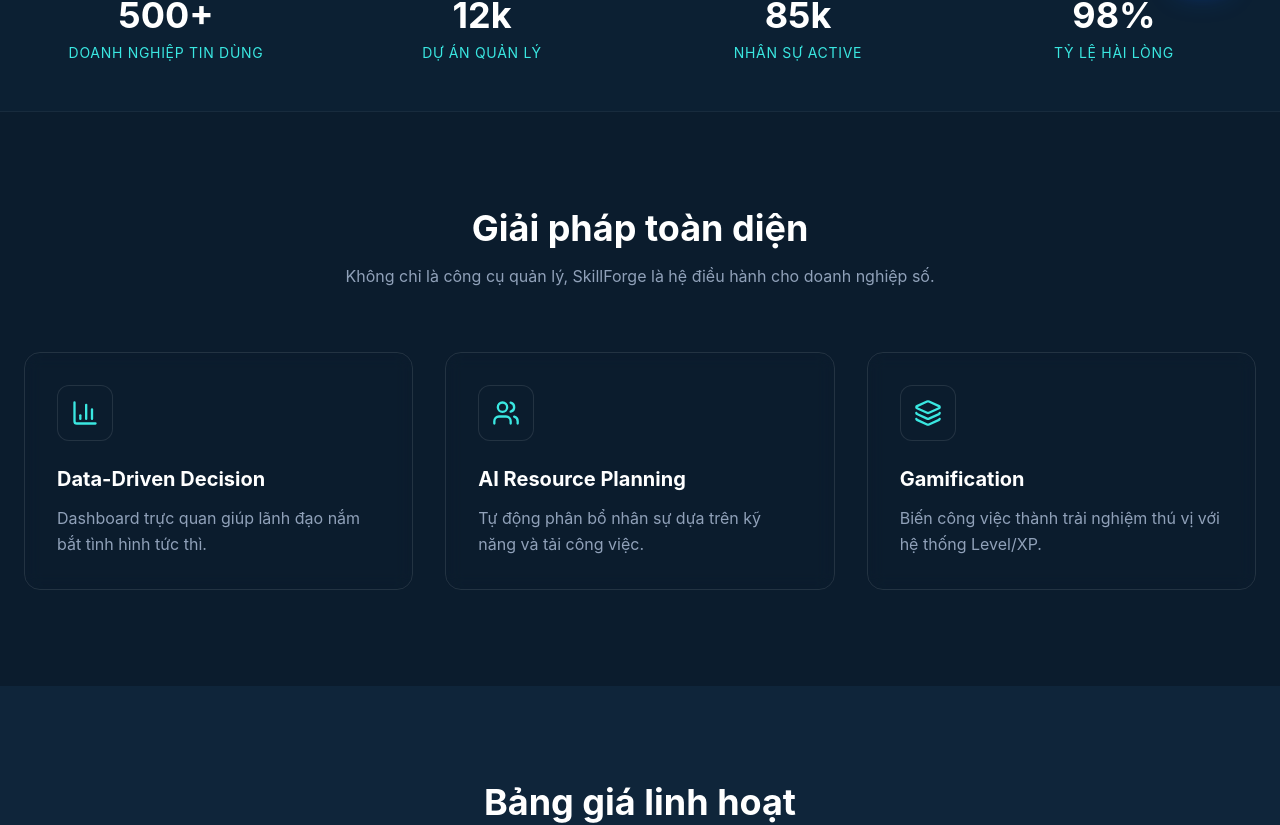
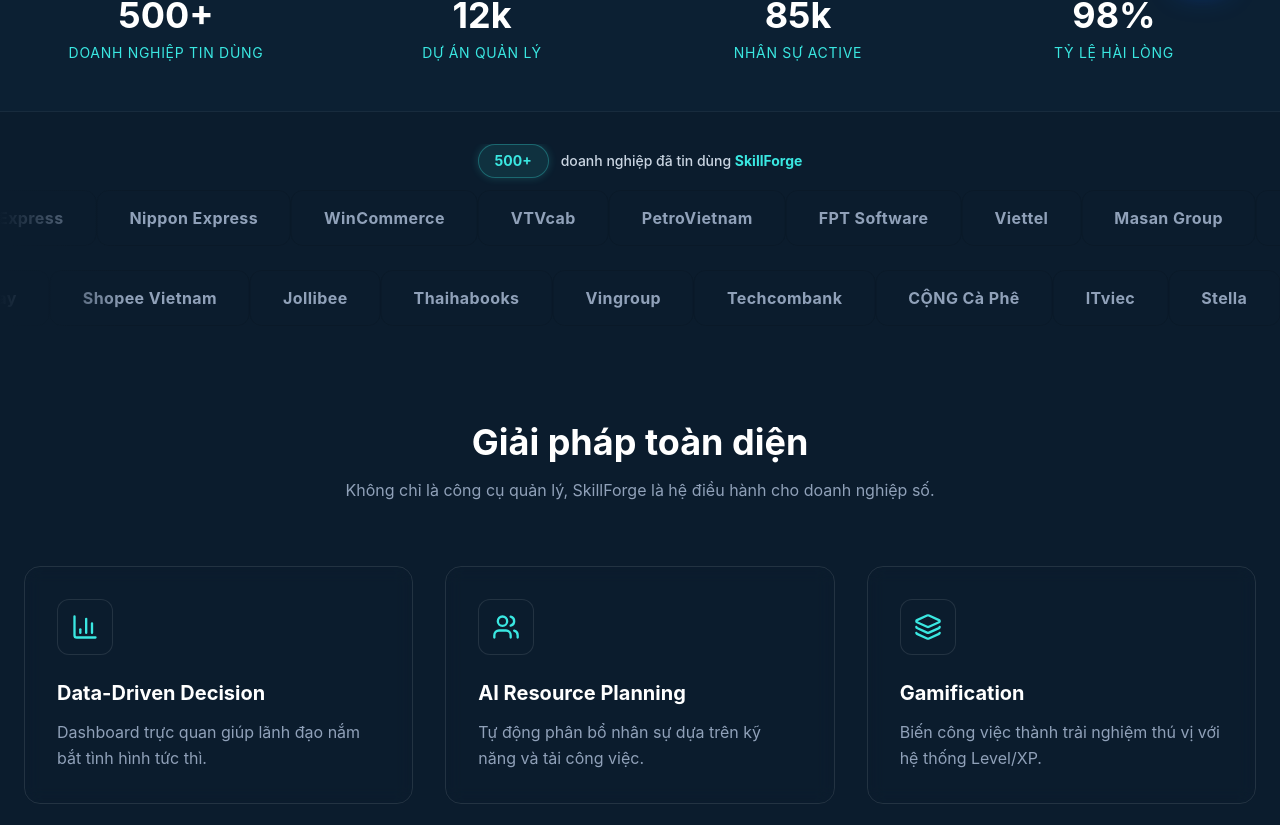
Before and after one commit to huy24isme/SkillForge, a React (Vite) app: page / in a window 1280 px wide. Shown: the part 788-1613 px from the top of the page. Built offline with nearby package versions, Linux system fonts and the light colour scheme.

Commit message:
Update Landing

```diff
--- a/src/pages/LandingPage.tsx
+++ b/src/pages/LandingPage.tsx
@@ -489,6 +489,84 @@
         </div>
       </motion.section>
 
+      {/* Logo Marquee - Trusted Partners */}
+      <section className="mt-8 py-16 bg-[#0B1C2D] relative overflow-hidden">
+        <motion.div
+          className="text-center mb-10"
+          initial={{ opacity: 0, y: 20 }}
+          whileInView={{ opacity: 1, y: 0 }}
+          viewport={{ once: true, amount: 0.5 }}
+          transition={{ duration: 0.6 }}
+        >
+          <div className="inline-flex items-center gap-3 mb-3">
+            <motion.span
+              className="inline-flex items-center px-4 py-1.5 rounded-full bg-[#3AE7E1]/10 border border-[#3AE7E1]/30 text-[#3AE7E1] text-sm font-bold"
+              animate={{ boxShadow: ['0 0 8px rgba(58,231,225,0.2)', '0 0 16px rgba(58,231,225,0.4)', '0 0 8px rgba(58,231,225,0.2)'] }}
+              transition={{ duration: 3, repeat: Infinity, ease: 'easeInOut' }}
+            >
+              500+
+            </motion.span>
+            <span className="text-slate-300 text-sm md:text-base font-medium">
+              doanh nghiệp đã tin dùng <span className="text-[#3AE7E1] font-bold">SkillForge</span>
+            </span>
+          </div>
+        </motion.div>
+
+        {/* Fade edges */}
+        <div className="pointer-events-none absolute left-0 top-0 bottom-0 w-32 z-10 bg-gradient-to-r from-[#0B1C2D] to-transparent" />
+        <div className="pointer-events-none absolute right-0 top-0 bottom-0 w-32 z-10 bg-gradient-to-l from-[#0B1C2D] to-transparent" />
+
+        {/* Row 1 - scroll left */}
+        <div className="mb-6 overflow-hidden">
+          <motion.div
+            className="flex items-center gap-16 w-max"
+            animate={{ x: ['0%', '-50%'] }}
+            transition={{ duration: 30, repeat: Infinity, ease: 'linear' }}
+          >
+            {[...Array(2)].flatMap((_, dupeIdx) =>
+              [
+                'ACB', 'VietjetAir', '247Express', 'Nippon Express', 'WinCommerce',
+                'VTVcab', 'PetroVietnam', 'FPT Software', 'Viettel', 'Masan Group',
+              ].map((name, i) => (
+                <div
+                  key={`r1-${dupeIdx}-${i}`}
+                  className="flex-shrink-0 flex items-center justify-center h-14 px-8 rounded-xl bg-white/[0.04] border border-white/[0.06] hover:bg-white/[0.08] hover:border-white/[0.12] transition-all duration-300 select-none"
+                >
+                  <span className="text-[15px] font-bold tracking-wide text-slate-400 hover:text-white transition-colors whitespace-nowrap">
+                    {name}
+                  </span>
+                </div>
+              ))
+            )}
+          </motion.div>
+        </div>
+
+        {/* Row 2 - scroll right */}
+        <div className="overflow-hidden">
+          <motion.div
+            className="flex items-center gap-16 w-max"
+            animate={{ x: ['-50%', '0%'] }}
+            transition={{ duration: 35, repeat: Infinity, ease: 'linear' }}
+          >
+            {[...Array(2)].flatMap((_, dupeIdx) =>
+              [
+                'Jollibee', 'Thaihabooks', 'Vingroup', 'Techcombank', 'CỘNG Cà Phê',
+                'ITviec', 'Stella', 'MoMo', 'VNPay', 'Shopee Vietnam',
+              ].map((name, i) => (
+                <div
+                  key={`r2-${dupeIdx}-${i}`}
+                  className="flex-shrink-0 flex items-center justify-center h-14 px-8 rounded-xl bg-white/[0.04] border border-white/[0.06] hover:bg-white/[0.08] hover:border-white/[0.12] transition-all duration-300 select-none"
+                >
+                  <span className="text-[15px] font-bold tracking-wide text-slate-400 hover:text-white transition-colors whitespace-nowrap">
+                    {name}
+                  </span>
+                </div>
+              ))
+            )}
+          </motion.div>
+        </div>
+      </section>
+
       {/* Solution Section */}
       <section id="solution" className="py-24 px-6 relative overflow-hidden">
         {/* Background decoration */}
```
